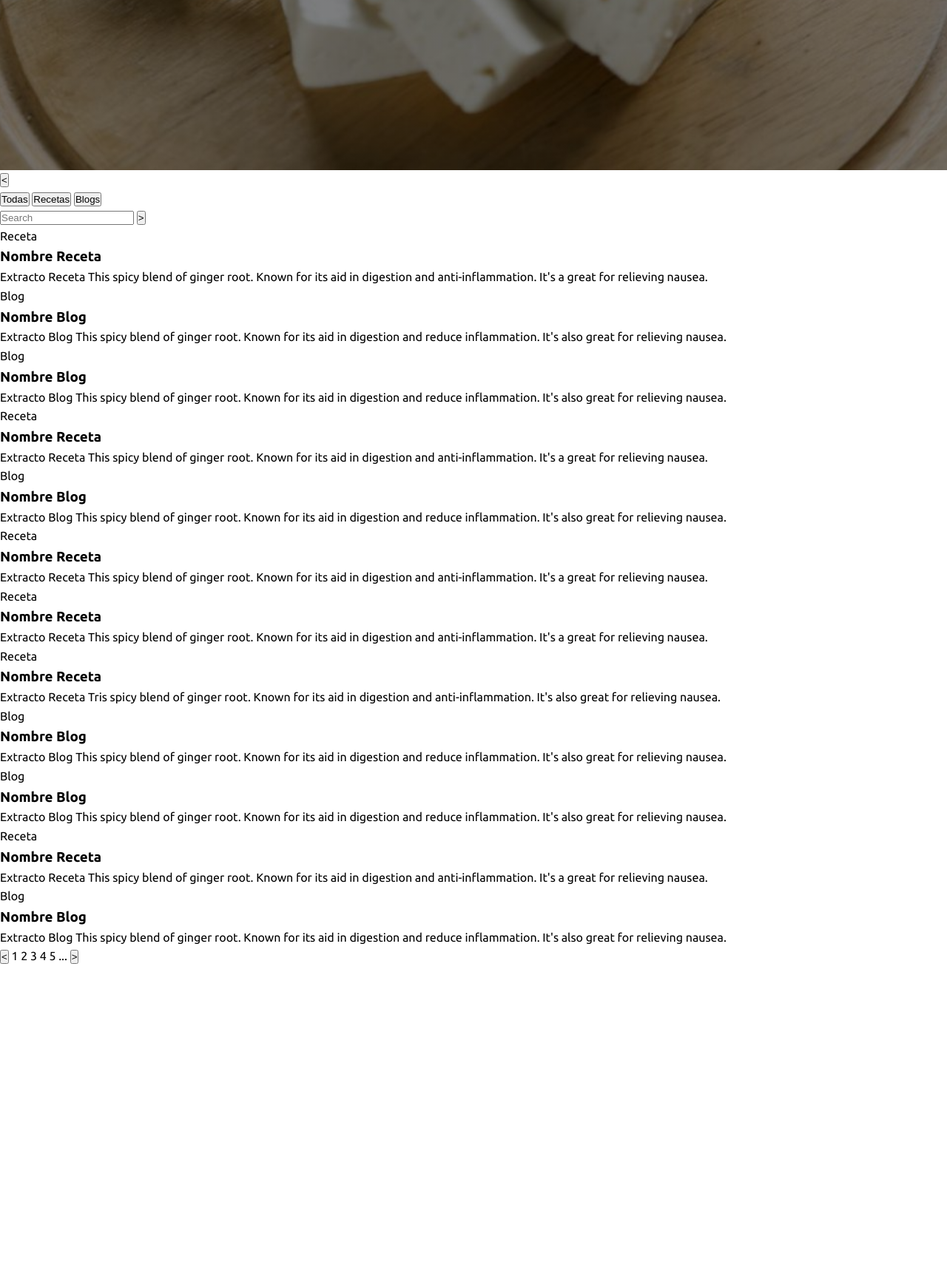
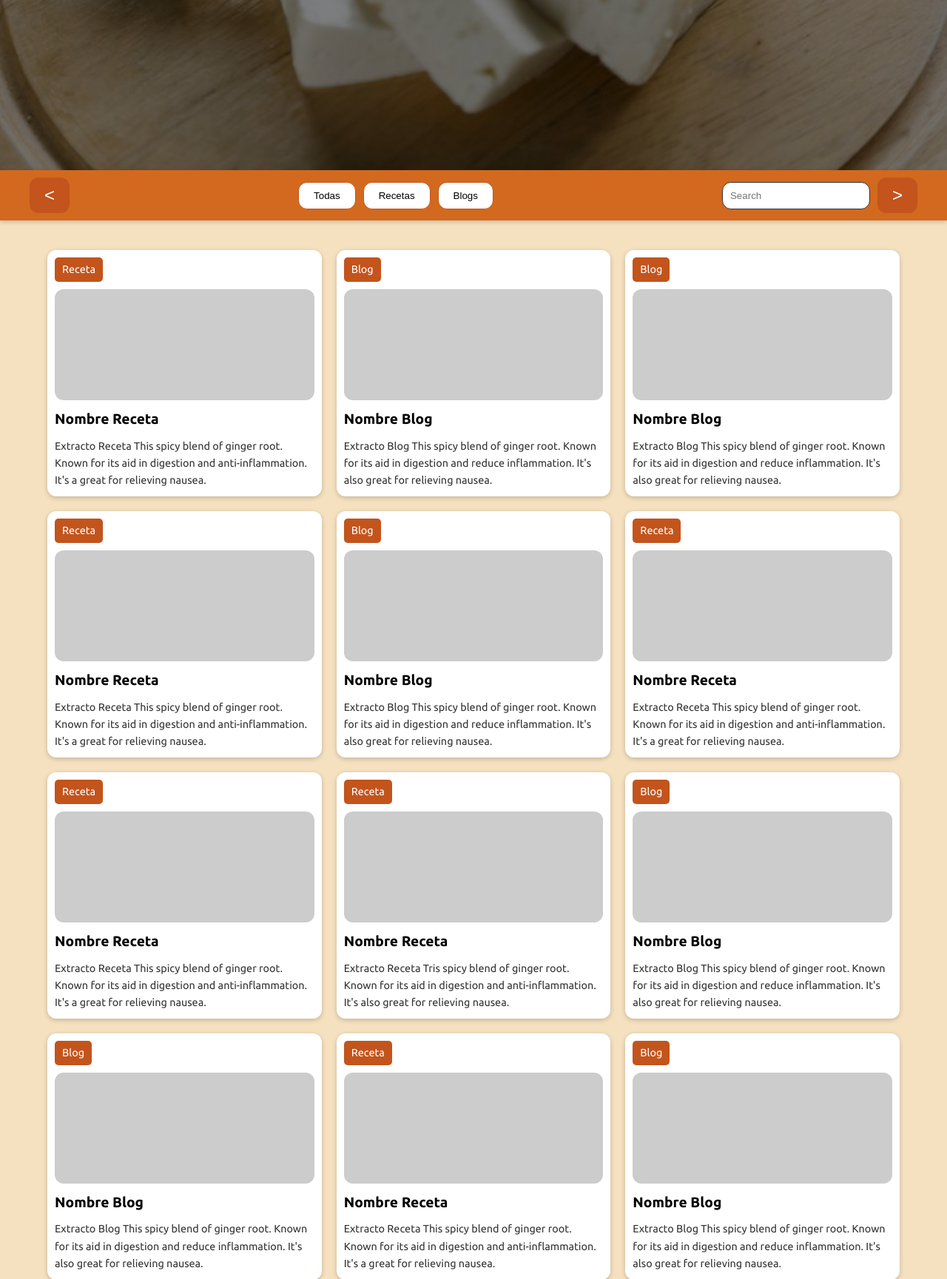
Before and after one commit to Fantastic-Dream-Team/Compra-y-Gestion-de-Leche, a PHP site: page /Blog.html in a window 1280 px wide. Shown: the part 680-2409 px from the top of the page at 74% size. Before the commit the page ends 1983 px from the top, so only its background shows below. Run offline with PHP 8.4, Linux system fonts and the light colour scheme.

Commit message:
Update Blogcss.css

```diff
--- a/frontend/css/Blogcss.css
+++ b/frontend/css/Blogcss.css
@@ -68,6 +68,7 @@ header {
   font-size: 0.9rem;
 }
 
+
 /* Logo */
 .logo-container {
   position: absolute;
@@ -121,8 +122,6 @@ nav ul li a {
 nav ul li a:hover {
   opacity: 0.8;
 }
-
-/* Sección de bienvenida */
 .bienvenida {
   min-height: 800px;
   color: var(--color-blanco);
@@ -152,53 +151,133 @@ nav ul li a:hover {
   padding: 60px 5%;
   background-color: var(--color-gris-claro);
 }
+/* Sección de bienvenida */
 
-.contenido-seccion {
+/* ===== CARRUSEL STICKY ===== */
+.sticky-carousel {
+  position: sticky;
+  top: 0;
+  background: var(--color-secundario);
+  padding: 10px;
+  z-index: 5;
+  box-shadow: var(--sombra-suave);
+}
+
+.carousel-container {
   display: flex;
   align-items: center;
-  gap: 40px;
+  justify-content: center;
+  gap: 10px;
   max-width: 1200px;
-  margin: 0 auto;
+  margin: auto;
 }
 
-.contenido-texto {
-  flex: 1;
-  display: flex;
-  flex-direction: column;
-  gap: 20px;
+.arrow {
+  background: var(--color-primario);
+  color: var(--color-blanco);
+  border: none;
+  padding: 10px 20px;
+  cursor: pointer;
+  font-size: 1.5rem;
+  border-radius: var(--radio-borde);
 }
 
-.titulo h2 {
-  background-color: var(--color-secundario);
-  color: var(--color-blanco);
-  padding: 12px 30px;
-  border-radius: var(--radio-borde);
-  font-size: 2rem;
-  text-align: center;
-  display: inline-block;
-}
-
-.parrafo {
-  border: 2px solid #ccc;
-  border-radius: var(--radio-borde);
-  padding: 25px;
-  background: var(--color-blanco);
-  font-size: 1.1rem;
-  line-height: 1.7;
-  text-align: justify;
-  text-justify: inter-word;
-}
-
-.imagen-bienvenida {
+.categories {
+  display: flex;
+  gap: 10px;
+  overflow: hidden;
   flex: 1;
-  display: flex;
   justify-content: center;
 }
 
-.imagen-bienvenida img {
+.categories button {
+  background: var(--color-blanco);
+  border: 1px solid var(--color-primario);
+  padding: 10px 20px;
+  cursor: pointer;
+  border-radius: var(--radio-borde);
+  font-weight: 500;
+}
+
+input[type="search"] {
+  padding: 10px;
+  border: 1px solid var(--color-gris);
+  border-radius: var(--radio-borde);
+  width: 200px;
+}
+
+/* ===== SECCIÓN DE POSTS ===== */
+.blog-posts {
+  padding: 40px 5%;
+  background-color: var(--color-naranja-claro);
+}
+
+.grid {
+  display: grid;
+  grid-template-columns: repeat(3, 1fr);
+  gap: 20px;
+  max-width: 1200px;
+  margin: auto;
+}
+
+.card {
+  background: var(--color-blanco);
+  padding: 10px;
+  border-radius: var(--radio-borde);
+  box-shadow: var(--sombra-suave);
+  text-align: left;
+}
+
+.label {
+  background: var(--color-primario);
+  color: var(--color-blanco);
+  padding: 5px 10px;
+  border-radius: 5px;
+  display: inline-block;
+  font-size: 0.9rem;
+  margin-bottom: 10px;
+}
+
+.img-placeholder {
+  background: #ccc;
+  height: 150px;
   width: 100%;
-  max-width: 500px;
-  height: auto;
   border-radius: var(--radio-borde);
-  object-fit: cover;
 }
+
+h3 {
+  font-size: 1.2rem;
+  margin: 10px 0;
+}
+
+p {
+  font-size: 0.9rem;
+  color: var(--color-gris);
+}
+
+/* ===== PAGINACIÓN ===== */
+.pagination {
+  display: flex;
+  justify-content: center;
+  gap: 10px;
+  margin: 40px 0;
+  padding-bottom: 20px;
+}
+
+.pagination button {
+  background: var(--color-primario);
+  color: var(--color-blanco);
+  border: none;
+  padding: 10px 20px;
+  cursor: pointer;
+  font-size: 1.5rem;
+  border-radius: var(--radio-borde);
+}
+
+.pagination span {
+  background: var(--color-naranja-claro);
+  padding: 10px 15px;
+  border-radius: var(--radio-borde);
+  cursor: pointer;
+  font-weight: 500;
+}
```
